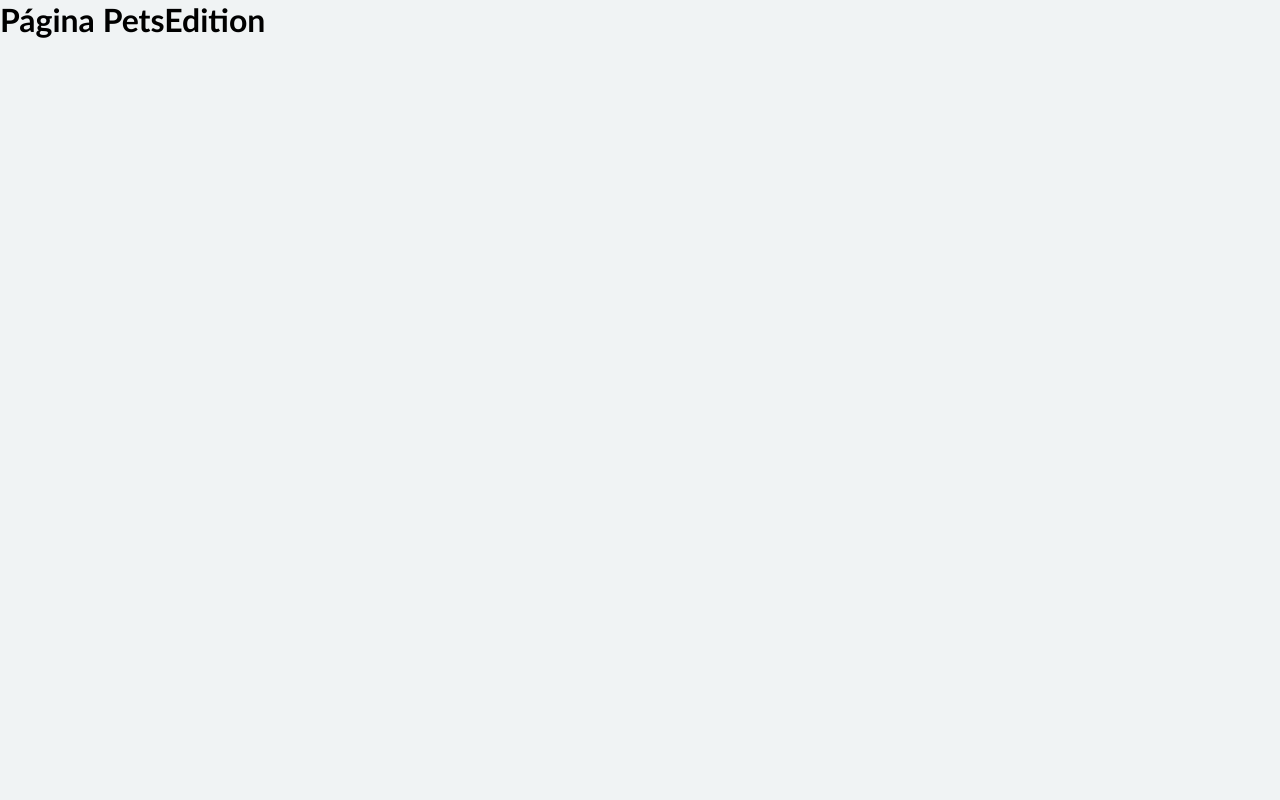
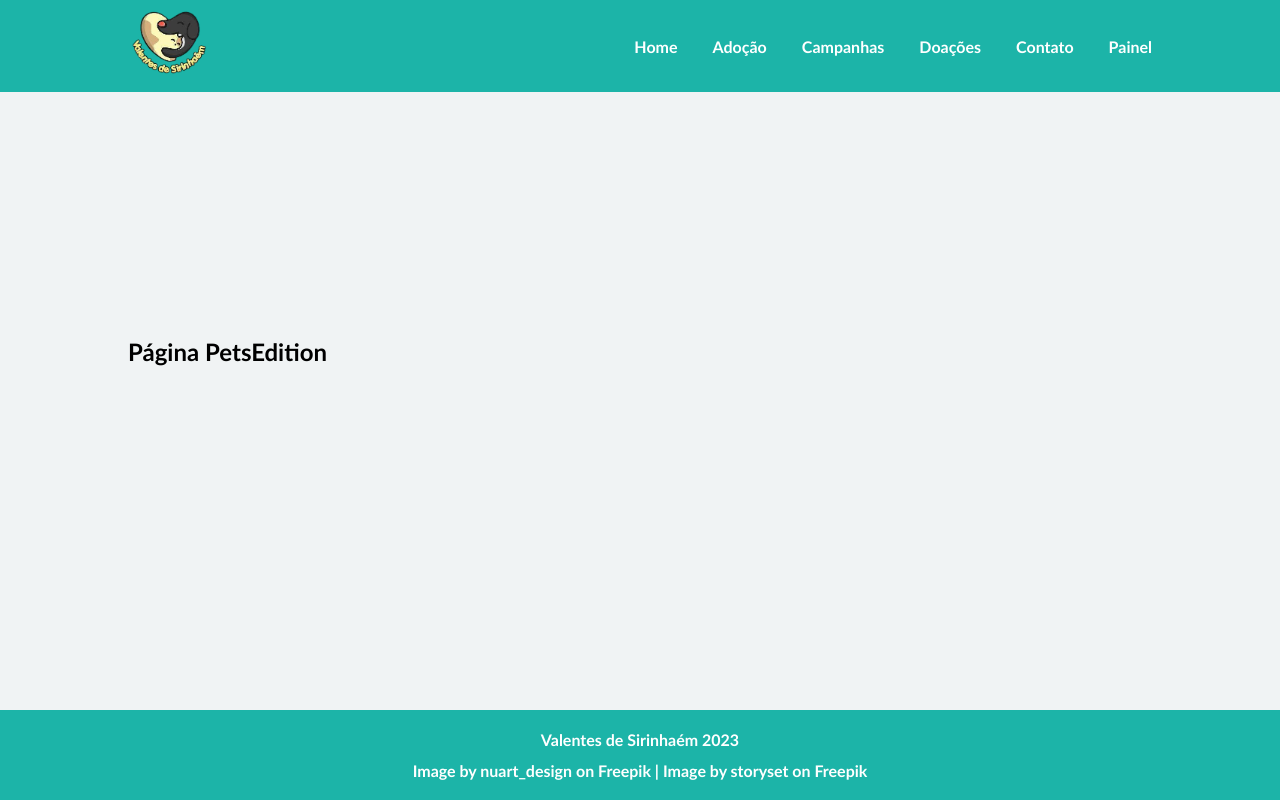
Before and after one commit to Julio-Norberto/Valentes-de-sirinhaem, a React (Vite) app: page /pets-edition in a window 1280 px wide. Built offline with nearby package versions, Linux system fonts and the light colour scheme.

Commit message:
feat: add main structure for PetsEdition page

```diff
--- a/src/pages/PetsEdition/index.tsx
+++ b/src/pages/PetsEdition/index.tsx
@@ -1,9 +1,18 @@
+import { Footer } from '../../components/Footer'
+import { Menu } from '../../components/Menu'
 import './petsEdition.css'
 
 export const PetsEdition: React.FunctionComponent = () => {
-    return (
-        <div>
-            <h1>Página PetsEdition</h1>
-        </div>
-    )
+  return (
+    <div className='container'>
+      <header>
+        <Menu />
+      </header>
+
+      <section className='content'>
+        <h1>Página PetsEdition</h1>
+      </section>
+      <Footer />
+    </div>
+  )
 }
--- a/src/pages/PetsEdition/petsEdition.css
+++ b/src/pages/PetsEdition/petsEdition.css
@@ -0,0 +1,17 @@
+.container > header {
+	background-color: #1CB4A8;
+}
+
+.container {
+	height: 100vh;
+
+	display: flex;
+	flex-direction: column;
+	justify-content: space-between;
+}
+
+
+.content {
+	width: 80%;
+	margin: 44px auto;
+}
```
Also changed, not shown: 1 other file (tests, documents, lock files or other folders).
